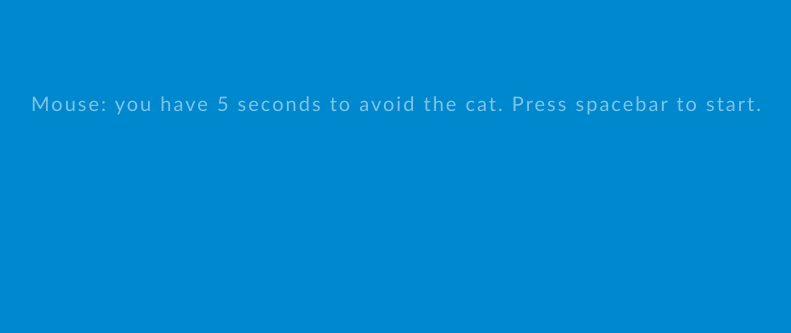
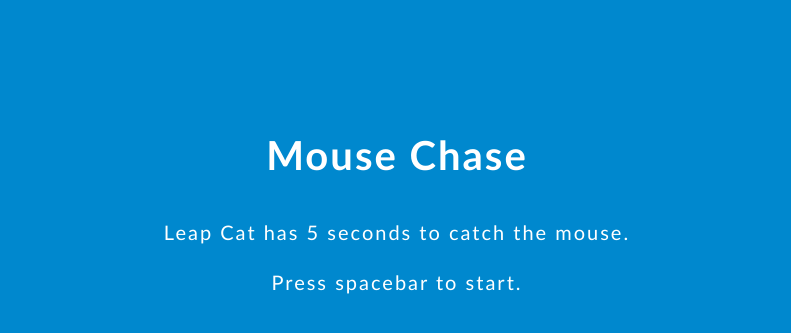
Before and after one commit to supernancychen/Mouse-Chase, a plain HTML site: page index.html in a window 1280 px wide. Shown: the part 197-530 px from the top of the page, without its empty margins (243-1034 px from the left). Drawn offline with Linux system fonts and the light colour scheme.

Commit message:
Added start screen

```diff
--- a/css/style.css
+++ b/css/style.css
@@ -24,7 +24,7 @@ body {
   left: 0;
   line-height: 200px;
   margin: auto;
-  margin-top: -200px;
+  margin-top: -100px;
   position: absolute;
   top: 50%;
   width: 100%;
@@ -43,4 +43,6 @@ body {
 #instruction {
   font-size: 20px;
   letter-spacing: 2px;
+  line-height: 50px;
+  color: white;
 }
--- a/index.html
+++ b/index.html
@@ -15,7 +15,10 @@
   <img id="hand" src="img/cat.png" />
   <div id="text">
     <div id="count"></div>
-    <div id="instruction">Mouse: you have 5 seconds to avoid the cat. Press spacebar to start.</div>
+    <div id="instruction">
+      <h1>Mouse Chase</h1>
+      Leap Cat has 5 seconds to catch the mouse.<br>
+      Press spacebar to start.</div>
   </div>
 
   <script src="js/jquery-collision.min.js"></script>
```
